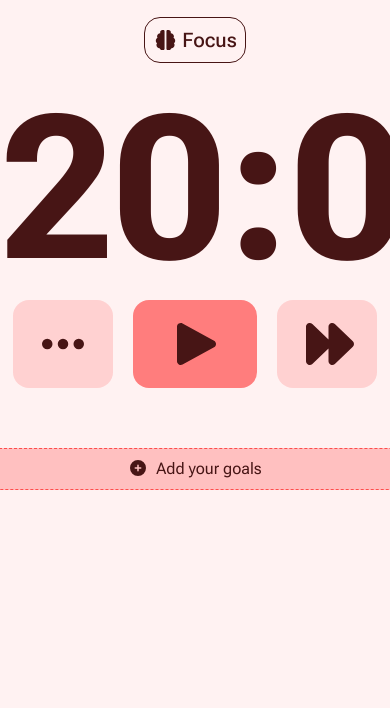
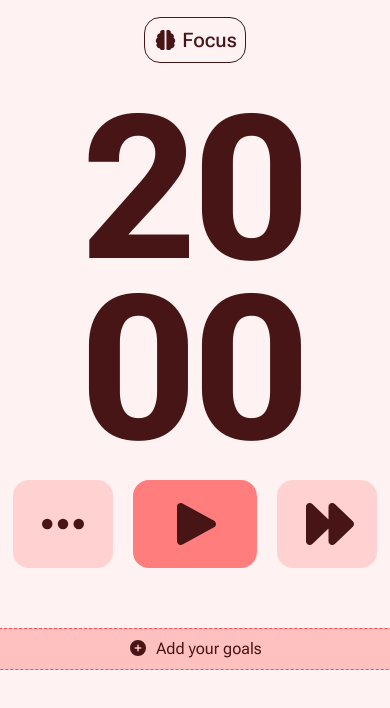
Before and after one commit to thheor/pomodoro, a React (Vite) app: page / in a window 390 px wide. Shown: the top 708 px of the page. Built offline with nearby package versions, Linux system fonts and the light colour scheme.

Commit message:
responsive design

```diff
--- a/src/Components/Task.jsx
+++ b/src/Components/Task.jsx
@@ -64,6 +64,7 @@ export function Task(props){
                         e.preventDefault();
 
                         const newList = task.map(items => items.id === list.id ? {id: items.id, item: input, desc: description, isDone: items.isDone, isSetting: false} : {id: items.id, item: items.item, desc: items.desc, isDone: items.isDone, isSetting: items.isSetting} )
+
                         console.log(newList);
                         setTask(newList);
                     }
@@ -103,7 +104,7 @@ export function Task(props){
 
                     return (
                     <li key={list.id}
-                    className={`${props.isFocus ? 'bg-Focus-component/70 dark:text-FocusTextDark' : 'dark:text-BreakTextDark bg-Break-component/30 '}
+                    className={`${props.isFocus ? 'bg-Focus-component/70 dark:text-FocusTextDark' : 'dark:text-BreakTextDark bg-Break-component/50 '}
                     ${list.isDone ? 'brightness-50' : `transiiton duration-150 ease-in-out ${list.isSetting ? 'scale-102' : 'hover:scale-102'}`}
                     relative text-xl font-medium mt-2 p-2 py-3 ${list.isSetting ? 'pl-5' : 'pl-12'} rounded-md max-w-md`}>
                     {list.isSetting ?
@@ -136,7 +137,7 @@ export function Task(props){
                                 <p className="text-base dark:text-black">{list.desc}</p>
                             </div>}
                         <FontAwesomeIcon icon={faEllipsisVertical} onClick={handleSetting}
-                        className="absolute -right-1 top-6.5 py-1 rounded transform -translate-x-1/2 -translate-y-1/2 hover:brightness-175 hover:bg-Focus-component cursor-pointer" />
+                        className={`absolute -right-1 top-6.5 py-1 rounded transform -translate-x-1/2 -translate-y-1/2 hover:brightness-175 ${props.isFocus ? 'hover:bg-Focus-component' : 'hover:bg-Break-component/50'} cursor-pointer`} />
                     </div> }
                 </li>)})}
                 </ul>
@@ -160,7 +161,7 @@ export function Task(props){
                     </div>
                 </form> :
                 <button onClick={handleAddTask}
-                className={`${props.isFocus ? 'dark:text-FocusTextDark bg-Focus-component/30 border-Focus-component hover:bg-Focus-component/80' : 'dark:text-BreakTextDark border-Break-component bg-Break-component/50 hover:bg-Break-component/80'}
+                className={`${props.isFocus ? 'dark:text-FocusTextDark bg-Focus-component/30 border-Focus-component hover:bg-Focus-component/80' : 'dark:text-BreakTextDark border-Break-component bg-Break-component/30 hover:bg-Break-component/60'}
                 transition ease-in-out duration-150 p-2 mt-5 w-100 px-3 border border-dashed rounded`}>
                 <FontAwesomeIcon icon={faCirclePlus} className="mr-2" />
                 Add your goals</button> }
--- a/src/Components/Timer.jsx
+++ b/src/Components/Timer.jsx
@@ -107,6 +107,17 @@ export function Timer(){
         minutes = String(minutes).padStart(2, "0");
         second = String(second).padStart(2, "0");
 
+        console.log(window.innerWidth);
+
+        if (window.innerWidth < 600) {
+          return (
+          <p className="flex flex-col items-center">
+            <span className="h-45">{minutes}</span>
+            <span>{second}</span>
+          </p>
+          )
+        }
+
         return `${minutes}:${second}`;
     }
 
@@ -127,7 +138,9 @@ export function Timer(){
                     Break
                 </p>}
             </div>
-            <div className={`font-display font-bold text-center text-[200px] w-auto hx-80 -mt-10 ${isFocus ? 'text-TextLight dark:text-FocusTextDark' : 'text-BreakText dark:text-BreakTextDark'}`}>{formatTime()}</div>
+            <div className={`font-display font-bold text-center text-[200px] w-auto hx-80 -mt-10
+            ${isFocus ? 'text-TextLight dark:text-FocusTextDark' : 'text-BreakText dark:text-BreakTextDark'}`}>
+            {formatTime()}</div>
             <div className="flex justify-center gap-5 -mt-10">
                 {isRunning ?
                 <>
```
